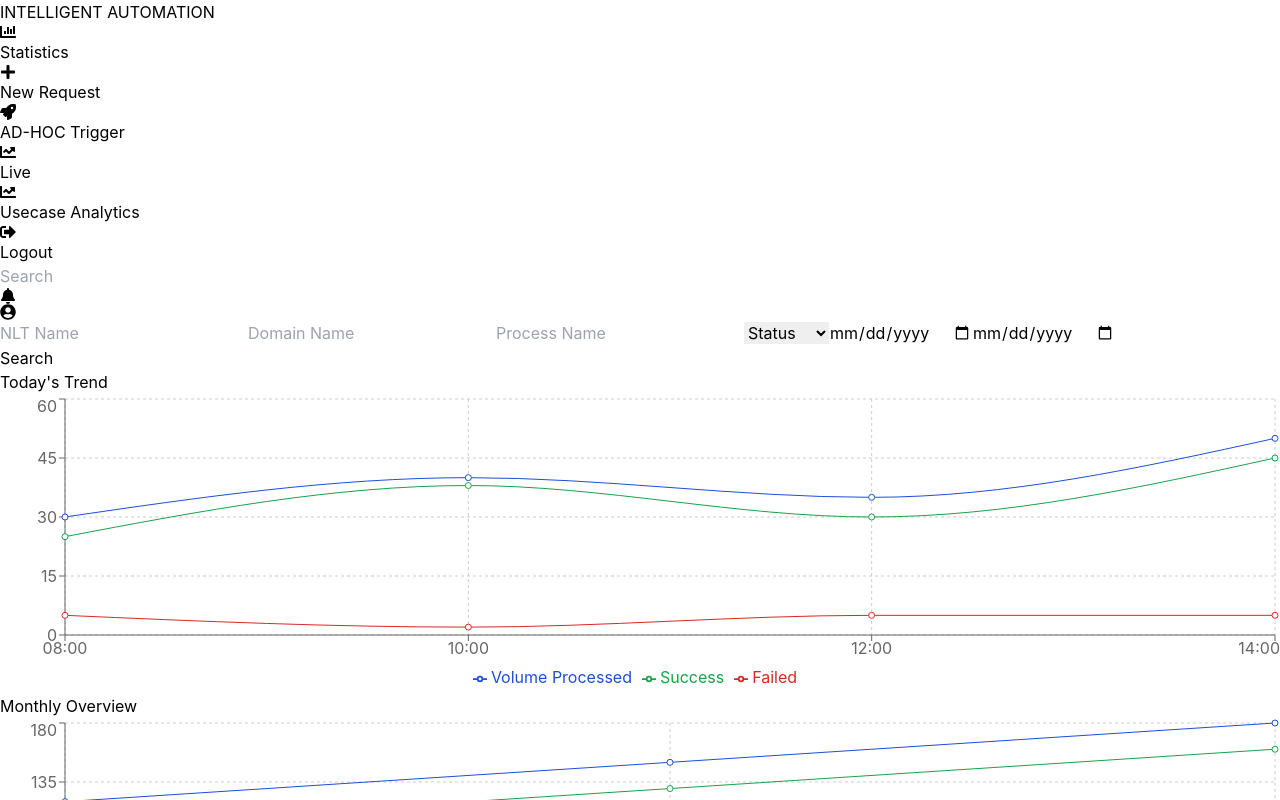
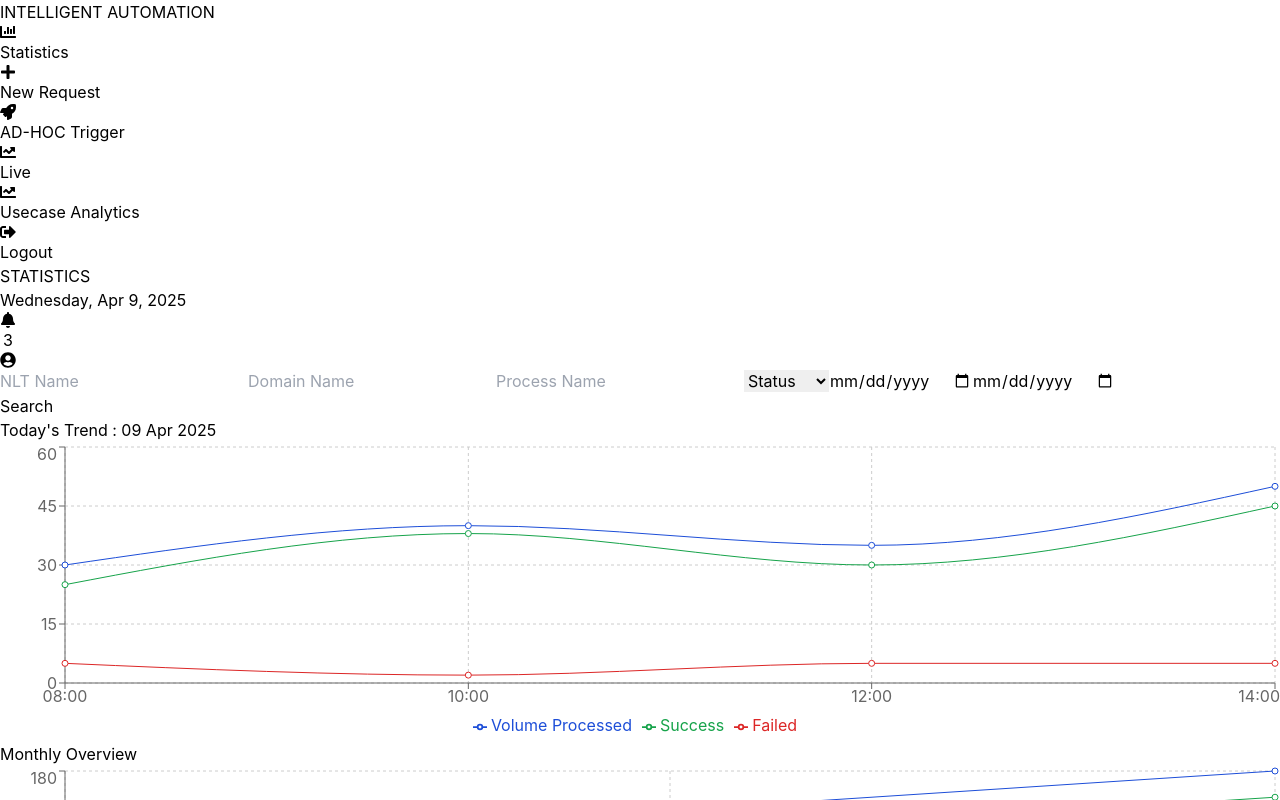
Before and after one commit to yuvraj2312/RpaDash, a React (Vite) app: page / in a window 1280 px wide. Shown: the top 800 px of the page. Built offline with nearby package versions, Linux system fonts and the light colour scheme.

Commit message:
UPDATED HEADER

```diff
--- a/package.json
+++ b/package.json
@@ -10,6 +10,7 @@
     "preview": "vite preview"
   },
   "dependencies": {
+    "framer-motion": "^12.6.3",
     "jspdf": "^3.0.1",
     "jspdf-autotable": "^5.0.2",
     "nodemon": "^3.1.9",
--- a/src/components/Header.jsx
+++ b/src/components/Header.jsx
@@ -1,17 +1,47 @@
 import React from "react";
 import { FaBell, FaUserCircle } from "react-icons/fa";
+import { useLocation } from "react-router-dom";
 
 const Header = () => {
+  const location = useLocation();
+
+  // Get dynamic page title based on current path
+  const getPageTitle = () => {
+    const path = location.pathname.toLowerCase();
+
+    if (path.includes("new-request")) return "NEW REQUEST";
+    if (path.includes("adhoc-trigger")) return "ADHOC TRIGGER";
+    if (path.includes("live")) return "LIVE";
+    if (path.includes("usecase-analytics")) return "USECASE ANALYTICS";
+
+    return "STATISTICS";
+  };
+
+  // Get formatted date string
+  const today = new Date().toLocaleDateString("en-US", {
+    weekday: "long",
+    year: "numeric",
+    month: "short",
+    day: "numeric",
+  });
+
   return (
-    <header className="bg-white shadow-md p-4 flex justify-between items-center">
-      <input
-        type="text"
-        placeholder="Search"
-        className="border px-4 py-2 rounded-md w-1/3"
-      />
+    <header className="bg-white shadow-md px-6 py-4 flex justify-between items-center">
+      {/* Page Title */}
+      <h1 className="text-2xl font-semibold text-gray-800">{getPageTitle()}</h1>
+
+      {/* Today's Date */}
+      <span className="text-gray-600 text-sm font-medium">{today}</span>
+
+      {/* Icons */}
       <div className="flex items-center gap-4">
-        <FaBell className="text-xl" />
-        <FaUserCircle className="text-2xl" />
+        <button className="relative">
+          <FaBell className="text-xl text-gray-600 hover:text-blue-600" />
+          <span className="absolute -top-1 -right-1 bg-red-500 text-white text-[10px] px-1.5 py-[1px] rounded-full">
+            3
+          </span>
+        </button>
+        <FaUserCircle className="text-2xl text-gray-600 hover:text-blue-600 cursor-pointer" />
       </div>
     </header>
   );
--- a/src/pages/Dashboard.jsx
+++ b/src/pages/Dashboard.jsx
@@ -77,6 +77,13 @@ function Dashboard() {
     currentPage * rowsPerPage
   );
 
+  const today = new Date();
+  const todayString = today.toLocaleDateString("en-GB", {
+    day: "2-digit",
+    month: "short",
+    year: "numeric",
+  });
+
   return (
     <div className="flex h-screen bg-gray-100">
       <Sidebar />
@@ -86,8 +93,8 @@ function Dashboard() {
           <FilterBar setFilters={setFilters} fetchData={fetchData} />
 
           {/* Charts section */}
-          <div className="grid grid-cols-1 md:grid-cols-2 gap-4">
-            <Chart title="Today's Trend" data={todayData} xAxisKey="hour" />
+          <div className=" grid grid-cols-1 md:grid-cols-2 gap-4">
+            <Chart title={`Today's Trend : ${todayString}`} data={todayData} xAxisKey="hour" />
             <Chart title="Monthly Overview" data={monthlyData} xAxisKey="month" />
           </div>
 
```
Also changed, not shown: 1 other file (tests, documents, lock files or other folders).
